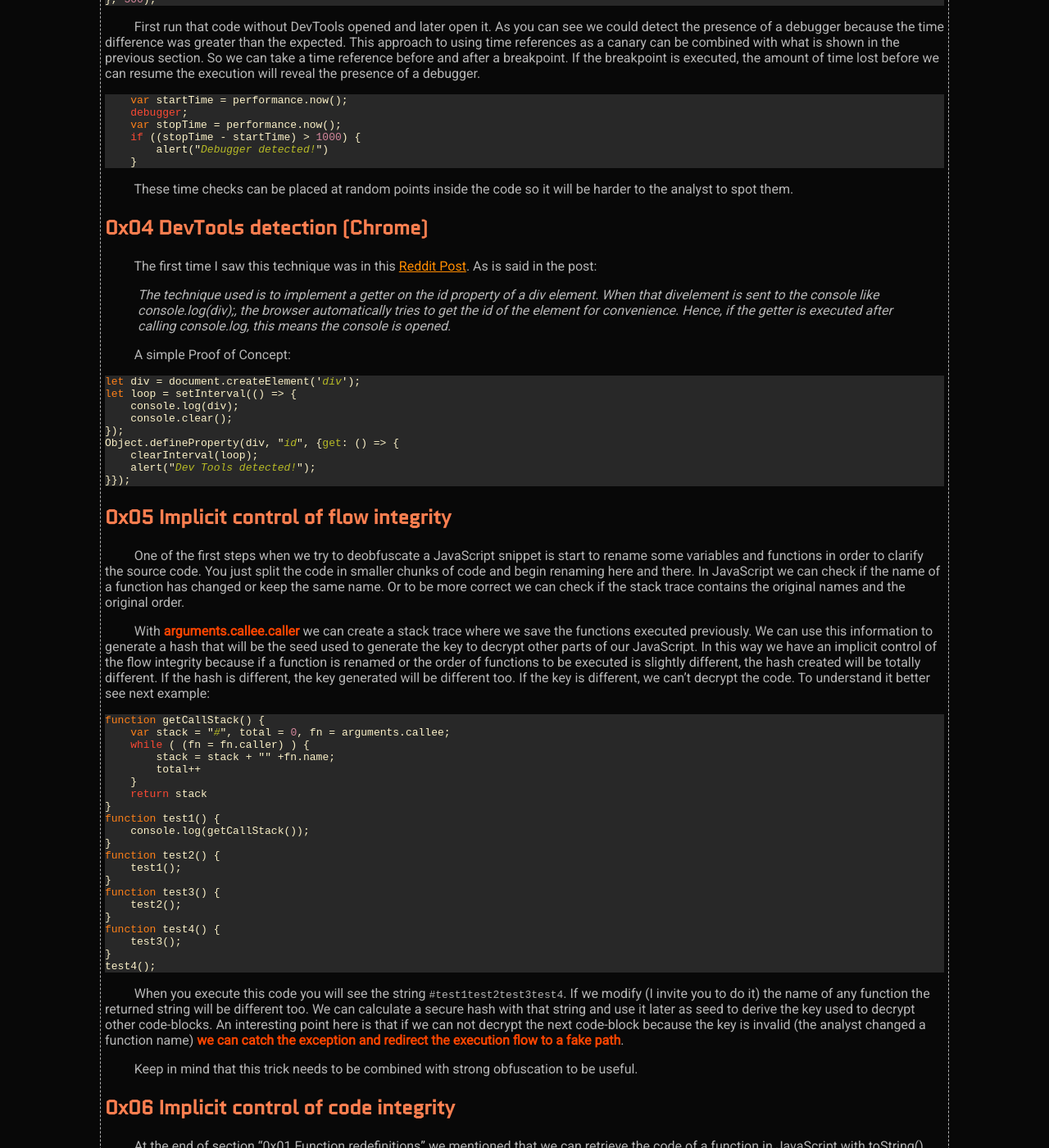
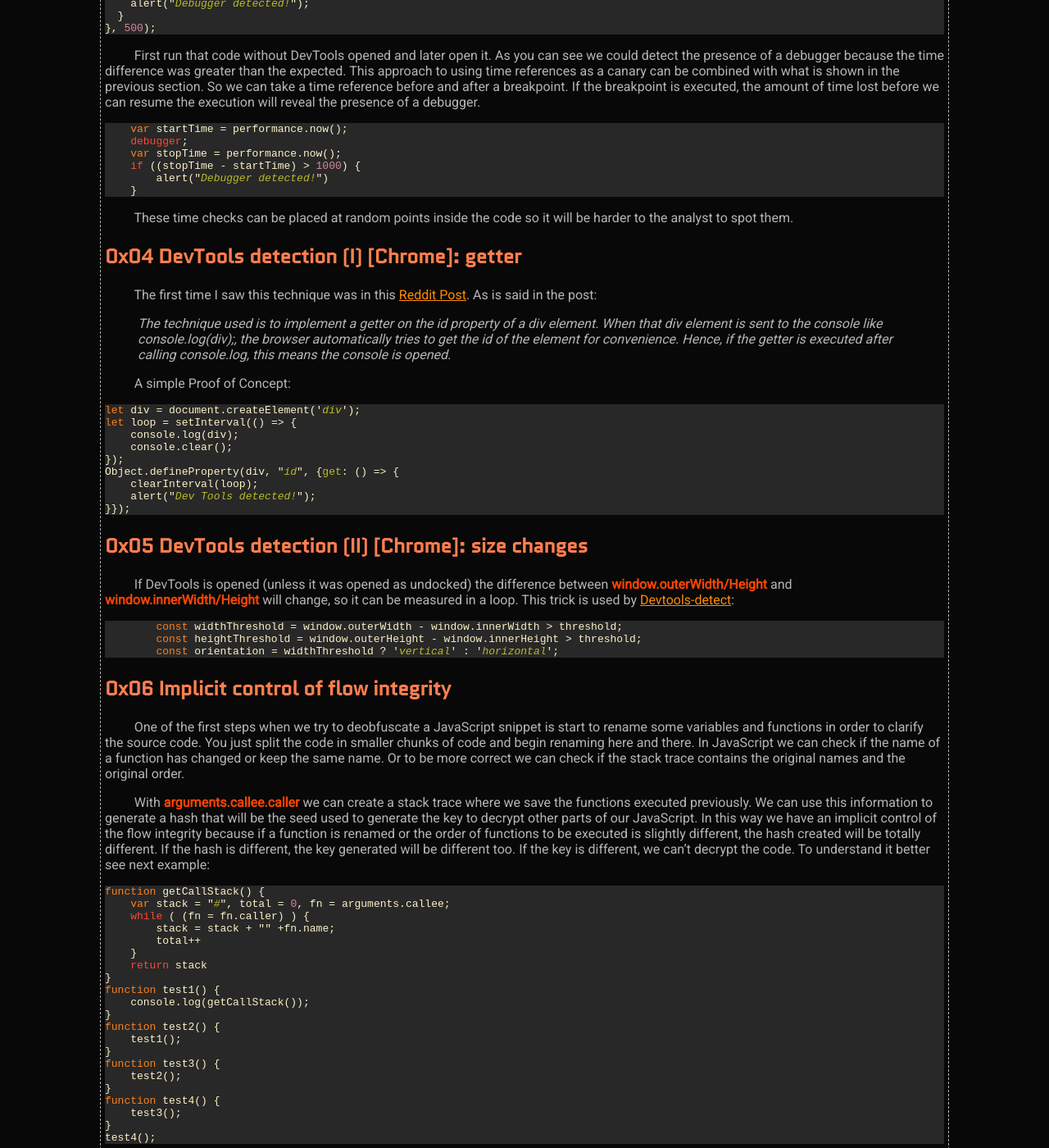
Before and after one commit to X-C3LL/x-c3ll.github.io, a Jekyll site: the page built from _posts/2018-02-08-javascript-antidebugging.md, in a window 1280 px wide and 1400 px high, scrolled down 3245 px. Shown: the whole window at 82% size. Built offline with Jekyll 4.4.1, drawn with Linux system fonts in a browser that asks for light colours; some of the changed text lies outside the part shown.

Commit message:
Update 2018-02-08-javascript-antidebugging.md

````diff
--- a/_posts/2018-02-08-javascript-antidebugging.md
+++ b/_posts/2018-02-08-javascript-antidebugging.md
@@ -9,6 +9,9 @@ keywords: "javascript, antidebugging, antireversing, antitampering, anti-debuggi
 authors:
     - X-C3LL
 ---
+
+__Disclaimer:__ _This post was updated (Nov 2019)_
+
 
 &nbsp;&nbsp;&nbsp;&nbsp;&nbsp;&nbsp;&nbsp;&nbsp;
 Last summer I spent a lot of time talking with [@cgvwzq](https://twitter.com/cgvwzq) about antidebugging tricks in JavaScript. We tried to find resources or articles were this topic was analyzed, but the documentation is poor and mostly incomplete. You can find little tricks around the net, but we could not find a resource where all of them were collected. So... here comes our quest.
@@ -201,11 +204,11 @@ First run that code without DevTools opened and later open it. As you can see we
 &nbsp;&nbsp;&nbsp;&nbsp;&nbsp;&nbsp;&nbsp;&nbsp;
 These time checks can be placed at random points inside the code so it will be harder to the analyst to spot them.
 
-## 0x04 DevTools detection (Chrome)
+## 0x04 DevTools detection (I) [Chrome]: getter
 &nbsp;&nbsp;&nbsp;&nbsp;&nbsp;&nbsp;&nbsp;&nbsp;
 The first time I saw this technique was in this [Reddit Post](https://www.reddit.com/r/firefox/comments/5gtedd/ublock_origin_developer_raymond_hill_on/dav4iiu/). As is said in the post:
 
->_The technique used is to implement a getter on the id property of a div element. When that divelement is sent to the console like console.log(div);, the browser automatically tries to get the id of the element for convenience. Hence, if the getter is executed after calling console.log, this means the console is opened._
+>_The technique used is to implement a getter on the id property of a div element. When that div element is sent to the console like console.log(div);, the browser automatically tries to get the id of the element for convenience. Hence, if the getter is executed after calling console.log, this means the console is opened._
 
 &nbsp;&nbsp;&nbsp;&nbsp;&nbsp;&nbsp;&nbsp;&nbsp;
 A simple Proof of Concept:
@@ -221,7 +224,18 @@ Object.defineProperty(div, "id", {get: () => {
 }});
 ```
 
-## 0x05 Implicit control of flow integrity
+## 0x05 DevTools detection (II) [Chrome]: size changes
+&nbsp;&nbsp;&nbsp;&nbsp;&nbsp;&nbsp;&nbsp;&nbsp;
+If DevTools is opened (unless it was opened as undocked) the difference between __window.outerWidth/Height__ and __window.innerWidth/Height__ will change, so it can be measured in a loop. This trick is used by [Devtools-detect](https://github.com/sindresorhus/devtools-detect):
+
+```javascript
+        const widthThreshold = window.outerWidth - window.innerWidth > threshold;
+        const heightThreshold = window.outerHeight - window.innerHeight > threshold;
+        const orientation = widthThreshold ? 'vertical' : 'horizontal';
+```
+
+
+## 0x06 Implicit control of flow integrity
 
 &nbsp;&nbsp;&nbsp;&nbsp;&nbsp;&nbsp;&nbsp;&nbsp;
 One of the first steps when we try to deobfuscate a JavaScript snippet is start to rename some variables and functions in order to clarify the source code. You just split the code in smaller chunks of code and begin renaming here and there. In JavaScript we can check if the name of a function has changed or keep the same name. Or to be more correct we can check if the stack trace contains the original names and the original order.
@@ -277,9 +291,10 @@ The concept behind this technique is the same used to generate image files wich
 &nbsp;&nbsp;&nbsp;&nbsp;&nbsp;&nbsp;&nbsp;&nbsp;
 About how to create this type of collisions there are tons of articles (even appeared some examples in PoC||GTFO) but the first one I read and could replicate was [this with PHP](https://natmchugh.blogspot.com.es/2014/10/how-i-made-two-php-files-with-same-md5.html). You can precalculate pretty fast the blocks needed to generate the collisions. Indeed [here](https://gist.github.com/cgvwzq/c70901dc46aeb8a3d70dc70177428a30) is an example created by [@cgvwzq](https://twitter.com/cgvwzq) were the integrity of the function content is checked by this way.
 
+&nbsp;&nbsp;&nbsp;&nbsp;&nbsp;&nbsp;&nbsp;&nbsp;
 As we stated before we need to use strong obfuscation with this kind of techniques.
 
-## 0x07 Proxy Objects
+## 0x08 Proxy Objects (OLD, deprecated)
 
 &nbsp;&nbsp;&nbsp;&nbsp;&nbsp;&nbsp;&nbsp;&nbsp;
 The proxy object is one of the most useful tools introducted recently in the world of JavaScript. This object can be used to snoop inside other objects, change its behavior (like a hook), or trigger an action under certain circumstances. For example if we want to trace every call to __document.createElement__ and log this information we can create a proxy object:
@@ -371,7 +386,45 @@ Now our detection will fail:
 "function createElement() { [native code] }"
 ```
 
-## 0x07 Restrictional enviroments
+## 0x09 Proxy Objects
+&nbsp;&nbsp;&nbsp;&nbsp;&nbsp;&nbsp;&nbsp;&nbsp;
+The exception trick can not be used anymore. Luckly, we can still detecting the use of proxy objects via __toString__ length. For example, a naive `document.createElement` has a size of 42 (Chrome):
+
+```javascript
+document.createElement.toString().length
+42
+```
+&nbsp;&nbsp;&nbsp;&nbsp;&nbsp;&nbsp;&nbsp;&nbsp;
+On the other hand, this value will change when we create a proxy:
+
+```javascript
+const handler = {
+    apply: function(target, thisArg, args) {
+        console.log("Intercepted call");
+        return target.apply(thisArg, args);
+    }
+}
+
+document.createElement = new Proxy(document.createElement, handler);
+
+document.createElement.toString().length
+29
+```
+&nbsp;&nbsp;&nbsp;&nbsp;&nbsp;&nbsp;&nbsp;&nbsp;
+So we can do something like:
+
+```javascript
+if (document.createElement.toString().length < 30) {
+    console.log("I saw your proxy");
+}
+else {
+    console.log("Not a proxy");
+}
+```
+&nbsp;&nbsp;&nbsp;&nbsp;&nbsp;&nbsp;&nbsp;&nbsp;
+This trick can not be used in windoww object, but still being useful.
+
+## 0x0A Restrictional enviroments
 &nbsp;&nbsp;&nbsp;&nbsp;&nbsp;&nbsp;&nbsp;&nbsp;
 As we stated in the introduction, one of the things that we want is to try to detect if the code is being executed inside the right enviroment. What we call "the right enviroment" is:
 
@@ -434,7 +487,14 @@ VM104:1 Uncaught ReferenceError: global is not defined
 We can search for tons of metadata that exists only in a browser. Some ideas of this kind that we can retrieve can be seen in the [Panopticlick Project](https://panopticlick.eff.org).
 
 
-## 0x08 WebGL
+## 0x0B Unimplemented syntax
+&nbsp;&nbsp;&nbsp;&nbsp;&nbsp;&nbsp;&nbsp;&nbsp;
+Most tools used to debug / sandbox JavaScript code (JSDetox, JSUnpack, etc.) has old engines, so we can use syntax quirks that are recently implemented to break the parser. For example, the exponential operator (__**__) can not be parsed by JSUnpack (__SyntaxError: Missing) after argument list__) and JSDetox (__Unexpected token *__).
+
+&nbsp;&nbsp;&nbsp;&nbsp;&nbsp;&nbsp;&nbsp;&nbsp;
+Another trick related with syntax is the usage of [destructuring assignment](https://hacks.mozilla.org/2015/05/es6-in-depth-destructuring/) to set values. For example, a simple `window.top.location = 'JavaScript:alert(1337)'` can be expressed as `[{0:top[(0).toString.call(477066499943,30)]}] = [['JavaScript:alert(1337)']]. Old parsers will break with this syntax __:)__ .
+
+## 0x0C WebGL
 &nbsp;&nbsp;&nbsp;&nbsp;&nbsp;&nbsp;&nbsp;&nbsp;
 We will not talk about anti-reversing or obfuscation inside WebGL because you can find tons of information in the net (and WebGL is dark and full of terrors). Instead of that we will mention the use of WebGL to process data and interact with the JavaScript, so if someone tries to "emulate" our snippet of JavaScript he will need to provide WebGL support to his emulator.
 
````
Also changed, not shown: other parts of _posts/2018-02-08-javascript-antidebugging.md (+1 -1 lines).
